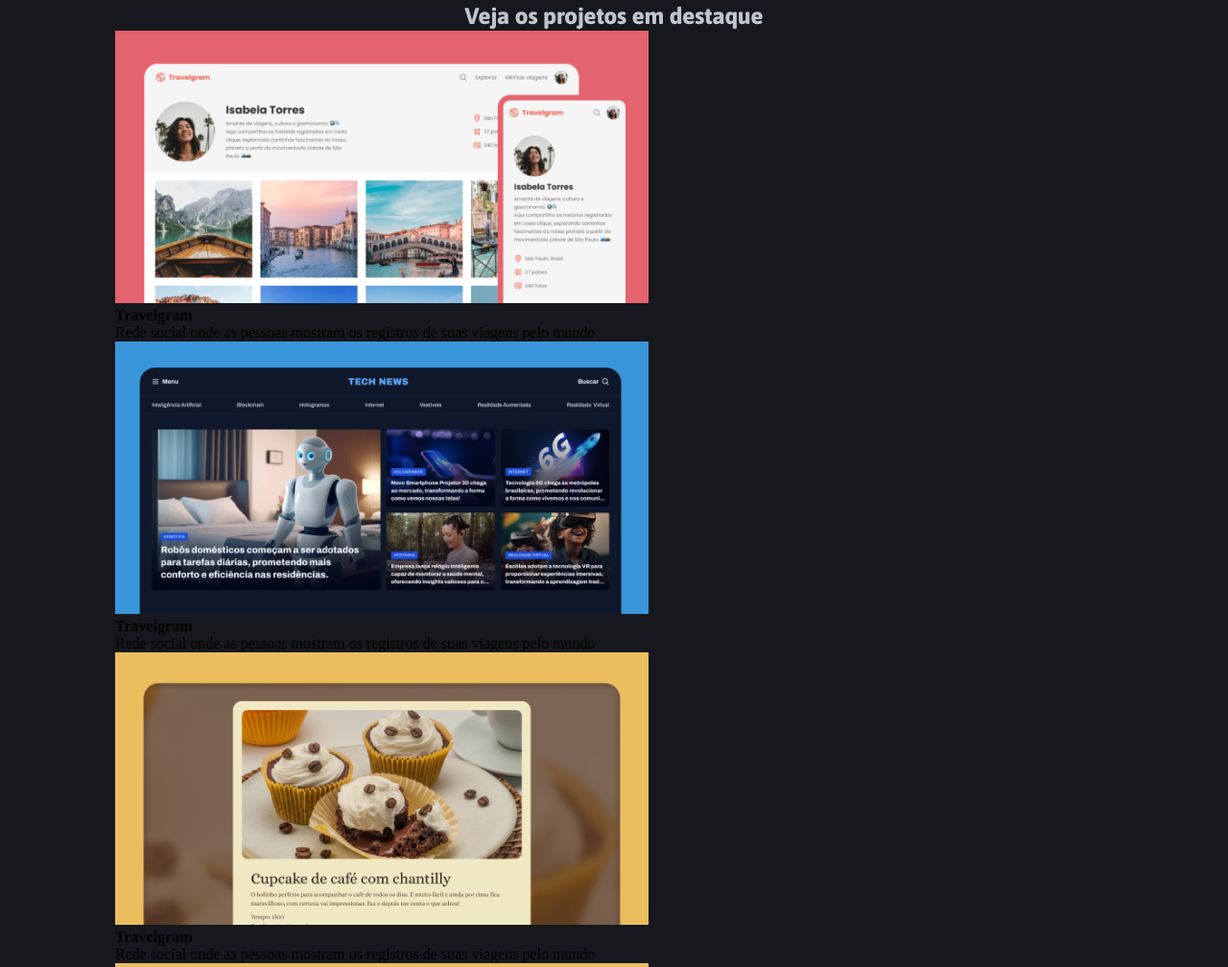
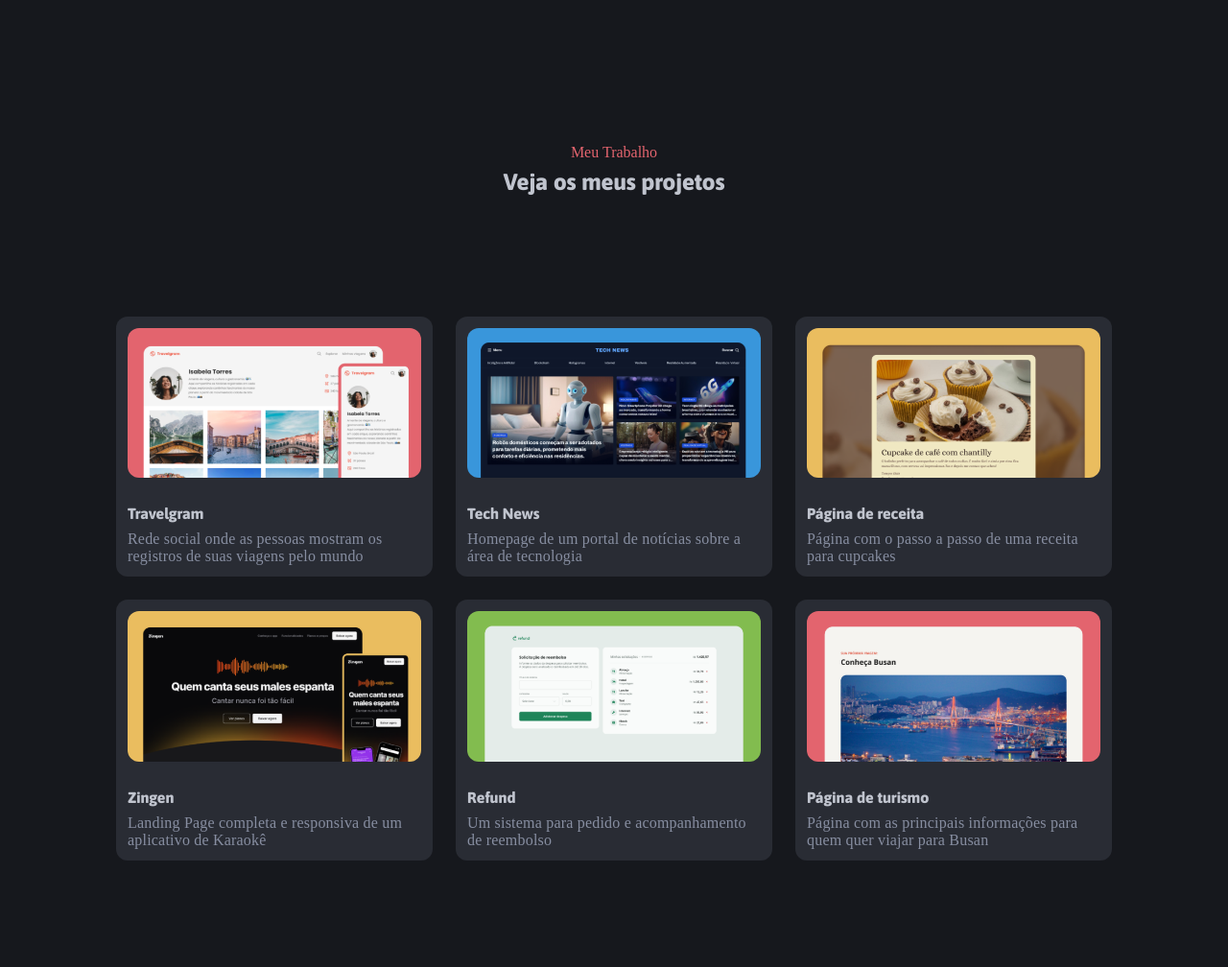
Before and after one commit to JojoBrr/Portifolio-Dev, a plain HTML site: page index.html in a window 1280 px wide. Shown: the part 895-1903 px from the top of the page at 96% size. Drawn offline with Linux system fonts and the light colour scheme.

Commit message:
Grid complete

```diff
--- a/index.html
+++ b/index.html
@@ -73,53 +73,71 @@
 
     <section id="projects">
 
-      <div id= "project-info" class="grid grid-space gap-8">
-        <span class="subtitle html-color gap-8">Meu Trabalho</span>
-        <p class="title-md">Veja os projetos em destaque</p>
+      <div id="header" class="grid grid-flow-rows grid-space">
+        <span class="html-color subtitle">Meu Trabalho</span>
+        <h4 class="title-md">Veja os meus projetos</h4>
       </div>
 
-      <div id="cards grid grid-flow-columns">
+      <div id="grade" class="grid">
 
-        <div id="card">
+        <div id="projectcard">
           <img src="assets/Images/Thumbnail_Project-01.png" alt="">
-          <h4>Travelgram</h4>
-          <p>Rede social onde as pessoas mostram os registros de suas viagens pelo mundo</p>
+
+          <div id="contentcard">
+            <h4 class="title-sm">Travelgram</h4>
+            <p class="text-sm">Rede social onde as pessoas mostram os registros de suas viagens pelo mundo</p>
+          </div>
         </div>
 
-        <div id="card">
+        <div id="projectcard">
           <img src="assets/Images/Thumbnail_Project-02.png" alt="">
-          <h4>Travelgram</h4>
-          <p>Rede social onde as pessoas mostram os registros de suas viagens pelo mundo</p>
+
+          <div id="contentcard">
+            <h4 class="title-sm">Tech News</h4>
+            <p class="text-sm">Homepage de um portal de notícias sobre a área de tecnologia</p>
+          </div>
         </div>
 
-        <div id="card">
+        <div id="projectcard">
           <img src="assets/Images/Thumbnail_Project-03.png" alt="">
-          <h4>Travelgram</h4>
-          <p>Rede social onde as pessoas mostram os registros de suas viagens pelo mundo</p>
+
+          <div id="contentcard">
+            <h4 class="title-sm">Página de receita</h4>
+            <p class="text-sm">Página com o passo a passo de uma receita para cupcakes</p>
+          </div>
         </div>
 
-        <div id="card">
+        <div id="projectcard">
           <img src="assets/Images/Thumbnail_Project-04.png" alt="">
-          <h4>Travelgram</h4>
-          <p>Rede social onde as pessoas mostram os registros de suas viagens pelo mundo</p>
+
+          <div id="contentcard">
+            <h4 class="title-sm">Zingen</h4>
+            <p class="text-sm">Landing Page completa e responsiva de um aplicativo de Karaokê</p>
+          </div>
         </div>
 
-        <div id="card">
+        <div id="projectcard">
           <img src="assets/Images/Thumbnail_Project-05.png" alt="">
-          <h4>Travelgram</h4>
-          <p>Rede social onde as pessoas mostram os registros de suas viagens pelo mundo</p>
+
+          <div id="contentcard" class="gap-8">
+            <h4 class="title-sm">Refund</h4>
+            <p class="text-sm">Um sistema para pedido e acompanhamento de reembolso </p>
+          </div>
         </div>
 
-        <div id="card">
+        <div id="projectcard">
           <img src="assets/Images/Thumbnail_Project-06.png" alt="">
-          <h4>Travelgram</h4>
-          <p>Rede social onde as pessoas mostram os registros de suas viagens pelo mundo</p>
+
+          <div id="contentcard" class="gap-8">
+            <h4 class="title-sm">Página de turismo</h4>
+            <p class="text-sm">Página com as principais informações para quem quer viajar para Busan</p>
+          </div>
         </div>
 
       </div>
 
+
     </section>
-
   </main>
 
 
--- a/style/index.css
+++ b/style/index.css
@@ -1,4 +1,4 @@
 @import url(global.css);
 @import url(utility.css);
 @import url(intro.css);
-@import url(projects.css);
+@import url(project.css);
--- a/style/intro.css
+++ b/style/intro.css
@@ -1,7 +1,8 @@
 #intro {
   background-image: url(../assets/Background_Intro.png);
   background-size: cover;
-  width: 100vw;
+  object-fit: cover;
+  max-width: 100%;
   height: 100vh;
 }
 
@@ -38,9 +39,10 @@
         margin-top: 56px;
     }
 
-    h4 {
+    h1{
         margin-top: 8px;
     }
+
 }
 
 #footerhead{
@@ -73,5 +75,5 @@
 #arrow {
     display: flex;
     justify-content: center;
-    margin-top: 94px;
+    margin-top: 194px;
 }
--- /dev/null
+++ b/style/project.css
@@ -0,0 +1,41 @@
+#projects {
+    box-sizing: border-box;
+    background-color: var(--bgray-500);
+    padding: 120px;
+
+}
+
+#header {
+    row-gap: 8px;
+}
+#grade {
+    grid-template-columns: repeat(3, 0.1fr);
+    justify-content: center;
+    gap: 24px;
+}
+
+#projectcard {
+    background-color: var(--bgray-400);
+    border-radius: 12px;
+    padding: 12px;
+    max-width: 330px;
+
+
+    img {
+        max-width: 306px;
+        border-radius: 12px;
+    }
+
+    h4 {
+        margin-top: 24px;
+    }
+}
+
+#contentcard {
+    margin-top: 20px;
+
+    p {
+        margin-top: 8px;
+        letter-spacing: 0.2px;
+    }
+}
--- a/style/projects.css
+++ /dev/null
@@ -1,10 +0,0 @@
-#projects {
-    background-color: var(--bgray-500);
-    padding: 120px;
-    padding-top: 72px;
-    box-sizing: border-box;
-}
-
-#project-info{
-      justify-items: center;
-}
```
Also changed, not shown: style/global.css (line endings or trailing spaces).
